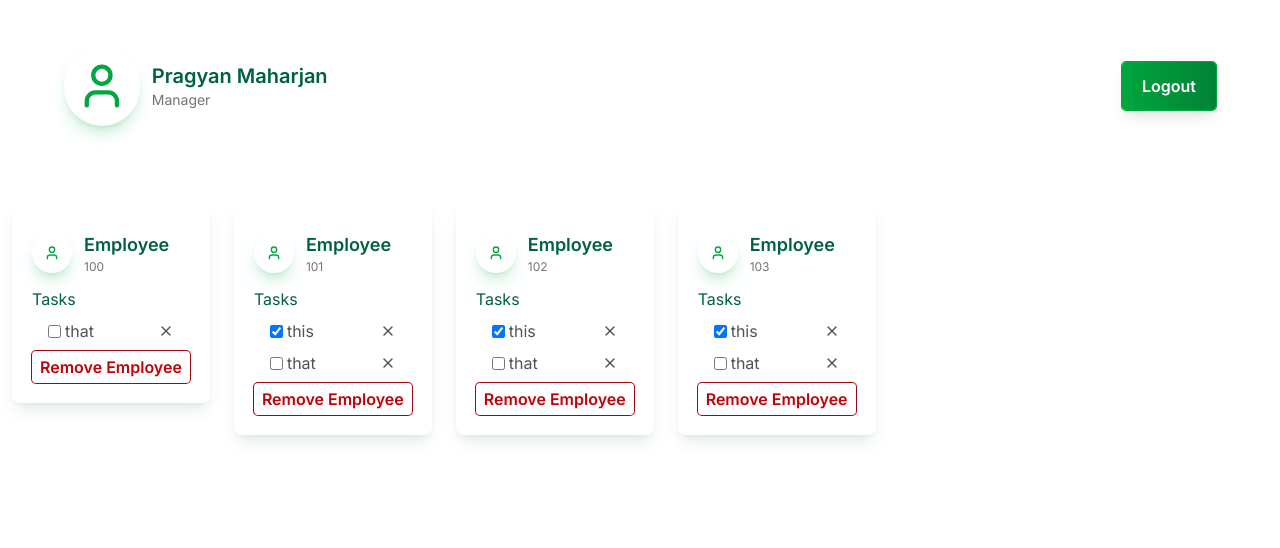
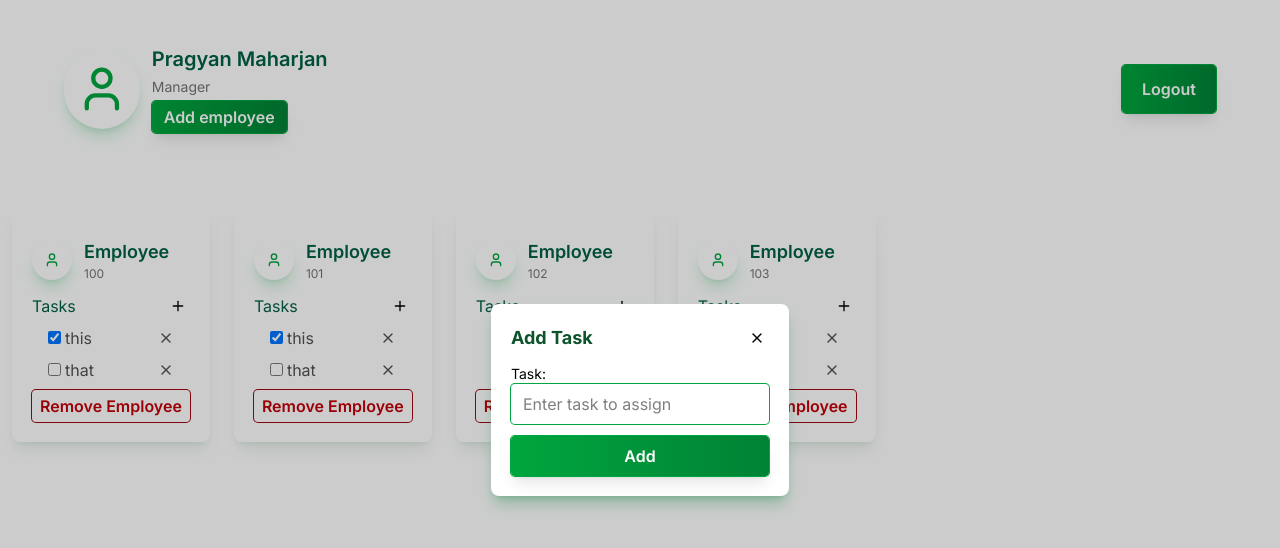
Before and after one commit to PragyanMaharjan63/EmployeeManagementSystem, a React (Vite) app: page / in a window 1280 px wide. Both pictures are taken after a click on the icon 165 px from the left and 331 px from the top of the page. Shown: the top 548 px of the page. Built offline with nearby package versions, Linux system fonts and the light colour scheme.

Commit message:
feat(fix): can now add task, remove task

```diff
--- /dev/null
+++ b/src/assets/popus.tsx
@@ -0,0 +1,49 @@
+import { X } from "lucide-react";
+import { useState } from "react";
+
+type props = {
+  empID: number;
+  addtaskfunc: (empID: number, title: string) => void;
+  onClose: () => void;
+};
+
+export default function Popup({ addtaskfunc, empID, onClose }: props) {
+  const [task, setTask] = useState("");
+  return (
+    <>
+      <div className="z-40 h-screen w-screen fixed bg-black/20 ">
+        <div className="grid place-items-center h-screen">
+          <div className="bg-white p-5 grid gap-3 rounded-lg shadow-lg shadow-green-700/30">
+            <div className="flex justify-between items-center">
+              <p className="text-lg font-bold text-green-900">Add Task</p>
+              <p>
+                <X className="p-1 hover:bg-green-800/40 rounded-sm" />
+              </p>
+            </div>
+            <div>
+              <p className="text-sm">Task:</p>
+              <input
+                className="ring-1 ring-green-600 px-3 py-2 rounded-sm focus:outline-4 outline-green-600/40"
+                type="text"
+                name="Task"
+                id="Task"
+                value={task}
+                onChange={(e) => setTask(e.target.value)}
+                placeholder="Enter task to assign"
+              />
+            </div>
+            <button
+              className="ring-1 ring-green-600 px-3 py-2 rounded-sm bg-linear-to-r from-green-600 to-green-700 shadow-lg text-white font-semibold cursor-pointer hover:from-green-700 hover:to-green-800"
+              onClick={() => {
+                addtaskfunc(empID, task);
+                onClose();
+              }}
+            >
+              Add
+            </button>
+          </div>
+        </div>
+      </div>
+    </>
+  );
+}
--- a/src/pages/dashboardManager.tsx
+++ b/src/pages/dashboardManager.tsx
@@ -1,5 +1,6 @@
-import { User, X } from "lucide-react";
-import { useState } from "react";
+import { Plus, User, X } from "lucide-react";
+import { useEffect, useState } from "react";
+import Popup from "../assets/popus";
 
 type taskType = {
   id: number;
@@ -13,6 +14,7 @@ type employeeType = {
 };
 
 export default function Dashboard() {
+  const [activeEmpID, setActiveEmpID] = useState<number | null>(null);
   const [employees, setEmployees] = useState<employeeType[]>([
     {
       id: 100,
@@ -43,6 +45,10 @@ export default function Dashboard() {
       ],
     },
   ]);
+
+  useEffect(() => {
+    localStorage.setItem("employee", JSON.stringify(employees));
+  }, [employees]);
 
   function ToggleTask(empID: number, taskID: number) {
     setEmployees((prev) =>
@@ -81,21 +87,61 @@ export default function Dashboard() {
   function deleteEmployee(empID: number) {
     setEmployees((prev) => prev.filter((employee) => employee.id !== empID));
   }
+  function addEmployee() {
+    let empid = Date.now();
+    setEmployees((prev) => [...prev, { id: empid, tasks: [] }]);
+  }
+
+  function addtask(empID: number, title: string) {
+    setEmployees((prev) =>
+      prev.map((employee) => {
+        if (employee.id !== empID) return employee;
+        const newTaskID =
+          employee.tasks.length === 0
+            ? 0
+            : Math.max(...employee.tasks.map((t) => t.id)) + 1;
+        return {
+          ...employee,
+          tasks: [
+            ...employee.tasks,
+            {
+              id: newTaskID,
+              title: title,
+              isCompleted: false,
+            },
+          ],
+        };
+      })
+    );
+  }
 
   return (
     <>
+      {activeEmpID !== null && (
+        <Popup
+          empID={activeEmpID}
+          addtaskfunc={addtask}
+          onClose={() => setActiveEmpID(null)}
+        />
+      )}
       <div className="grid grid-cols-1 overflow-x-hidden grid-row-5 h-screen gap-0">
         <div className="row-span-1">
           <div className="flex gap-3 h-full justify-center md:justify-start md:px-[5vw]  items-center">
             <User className="text-green-600 size-20 rounded-full shadow-lg shadow-green-600/20 p-3" />
-            <div className="flex flex-col justify-between md:w-full  md:flex-row  gap-1">
-              <div>
+            <div className="flex flex-col md:items-center items-start md:justify-between md:w-full  md:flex-row  gap-1">
+              <div className="grid gap-1">
                 <p className="text-xl font-semibold text-emerald-800">
                   Pragyan Maharjan
                 </p>
                 <p className="text-sm text-neutral-500">Manager</p>
+                <div
+                  className="ring-1 ring-green-600 px-3 py-1 rounded-sm bg-linear-to-r from-green-600 to-green-700 shadow-lg text-white font-semibold cursor-pointer hover:from-green-700 hover:to-green-800 w-max h-max"
+                  onClick={addEmployee}
+                >
+                  Add employee
+                </div>
               </div>
-              <p className="ring-1 ring-green-600 px-5 py-3 rounded-sm bg-linear-to-r from-green-600 to-green-700 shadow-lg text-white font-semibold cursor-pointer hover:from-green-700 hover:to-green-800 w-max">
+              <p className="ring-1 ring-green-600 px-3 py-1 md:px-5 md:py-3 rounded-sm bg-linear-to-r from-green-600 to-green-700 shadow-lg text-white font-semibold cursor-pointer hover:from-green-700 hover:to-green-800 w-max h-max">
                 Logout
               </p>
             </div>
@@ -119,7 +165,13 @@ export default function Dashboard() {
                     <p className="text-xs text-neutral-500">{employee.id}</p>
                   </div>
                 </div>
-                <p className="text-emerald-800">Tasks</p>
+                <div className="flex justify-between">
+                  <p className="text-emerald-800">Tasks</p>
+                  <Plus
+                    className="p-1 hover:bg-green-800/30 rounded-xs cursor-pointer"
+                    onClick={() => setActiveEmpID(employee.id)}
+                  />
+                </div>
                 <div className="text-neutral-600 px-2">
                   {employee.tasks.map((task) => (
                     <div
```
